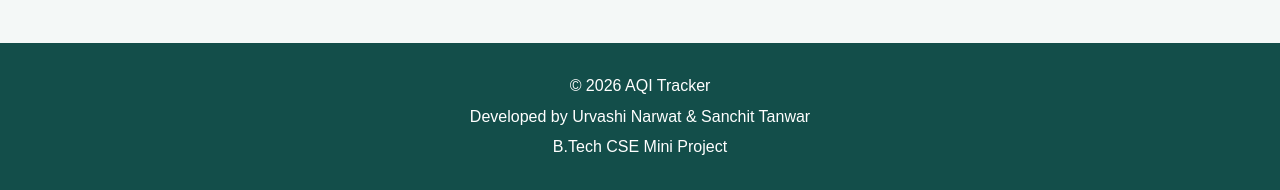
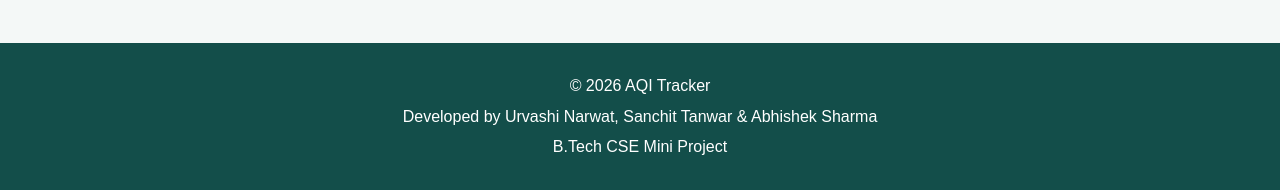
Before and after one commit to urvashinarwat-dotcom/AQI-Tracker-Web-App, a Flask app: page /aqi in a window 1280 px wide. Shown: the part 849-1039 px from the top of the page. Run offline with Flask 3, Linux system fonts and the light colour scheme; data that the repository does not hold is empty.

Commit message:
Add Abhishek Sharma to developer credits

```diff
--- a/templates/dashboard.html
+++ b/templates/dashboard.html
@@ -224,7 +224,7 @@
     </p>
 
     <p>
-        Developed by Urvashi Narwat & Sanchit Tanwar
+        Developed by Urvashi Narwat, Sanchit Tanwar & Abhishek Sharma
     </p>
 
     <p>
```
